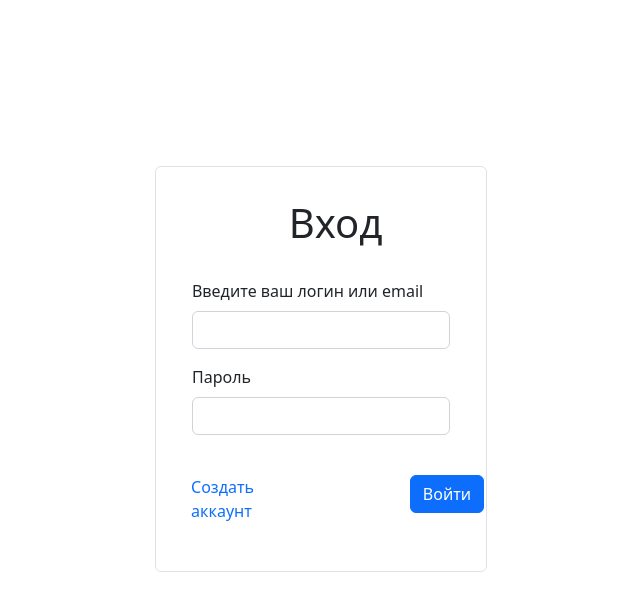
After one commit to SSKPss4567/Bezier, a Flask app: page /vhod in a window 1280 px wide. The commit adds this page. Shown: the top 611 px of the page, without its empty margins (319-959 px from the left). Run offline with Flask 2, Linux system fonts and the light colour scheme.

Commit message:
added vhod and registration

```diff
--- a/app.py
+++ b/app.py
@@ -30,6 +30,14 @@ def index():
         return graph.dr(res)
     return render_template("index.html", form = form)
 
+@app.route('/vhod' )
+def vhod():
+    return render_template("vhod.html")
+@app.route('/reg' )
+def reg():
+    return render_template("reg.html")
+
+
 
 if __name__ == "__main__":
     app.run()
--- a/static/css/style.css
+++ b/static/css/style.css
@@ -25,3 +25,42 @@
     height: 250px;
     margin-top: 65px;
 }
+.side{
+
+    margin-left: 37%;
+    margin-right: 37%;
+}
+.vv{
+    margin-top: 13%;
+
+}
+.ll{
+    margin-left: 5%;
+}
+.si{
+    margin-left: 47%;
+    margin-right: 50%;
+
+}
+.sii{
+    margin-left: 11%;
+    margin-right: 11%;
+}
+.le{
+    margin-left: 10%;
+}
+.lle{
+    margin-left: 20%;
+}
+.ss:hover{
+    color:rgb(50, 90, 202);
+
+}
+.siii{
+    margin-left: 20%;
+    margin-right: 20%;
+}
+.vv2{
+    margin-top: 10%;
+
+}
--- /dev/null
+++ b/templates/vhod.html
@@ -0,0 +1,62 @@
+<!DOCTYPE html>
+<html lang="en">
+<head>
+    <meta charset="UTF-8">
+    <meta http-equiv="X-UA-Compatible" content="IE=edge">
+    <meta name="viewport" content="width=device-width, initial-scale=1.0">
+    <title>Document</title>
+    <link rel="shortcut icon" href="{{url_for('static', filename='img/free-icon-curves-1151114.png')}}" type="image/x-icon">
+
+    <link rel="stylesheet" href="{{ url_for('static', filename = 'css/style.css') }}" >
+    <link rel="stylesheet" href="{{ url_for('static', filename = 'css/fontello.css') }}" >
+    <link rel="stylesheet" href="https://cdn.jsdelivr.net/npm/bootstrap@5.2.3/dist/css/bootstrap.min.css" >
+</head>
+<body>
+    <form class=" vv side border border-#dbd9d9 rounded ">
+        <div class="p-3">
+
+        </div>
+        <div class=" row justify-content-center ">
+
+          <div class="col-3">
+            <h1 > Вход </h1>
+          </div>
+
+
+        </div>
+
+        <div class="mb-3 mt-4 sii ">
+
+            <label for="exampleInputEmail1" class="form-label ">Введите ваш логин или email</label>
+            <input type="email" class="form-control" id="exampleInputEmail1" aria-describedby="emailHelp">
+
+
+        </div>
+        <div class="mb-3 sii ">
+          <label for="exampleInputPassword1" class="form-label">Пароль</label>
+          <input type="password" class="form-control" id="exampleInputPassword1">
+        </div>
+
+          <div style=" padding-top: 7%;" class="row justify-content-md-start">
+            <div class="col-5 le">
+              <a href="reg" type="link" class="link-primary text-decoration-none">
+                <div class="h-100 w-75 ss">
+                  Создать аккаунт
+                </div>
+              </a>
+            </div>
+            <div class="col-3 lle padding-top:5%">
+              <button type="submit" class="btn btn-primary">Войти</button>
+            </div>
+            </div>
+        </div>
+        <div class="p-4">
+
+        </div>
+
+    </form>
+
+
+      <script src="https://cdn.jsdelivr.net/npm/bootstrap@5.2.2/dist/js/bootstrap.bundle.min.js" integrity="sha384-OERcA2EqjJCMA+/3y+gxIOqMEjwtxJY7qPCqsdltbNJuaOe923+mo//f6V8Qbsw3" crossorigin="anonymous"></script>
+</body>
+</html>
```
Also changed, not shown: templates/index.html (+9 -0 lines), templates/reg.html (added, +78 -0 lines).
